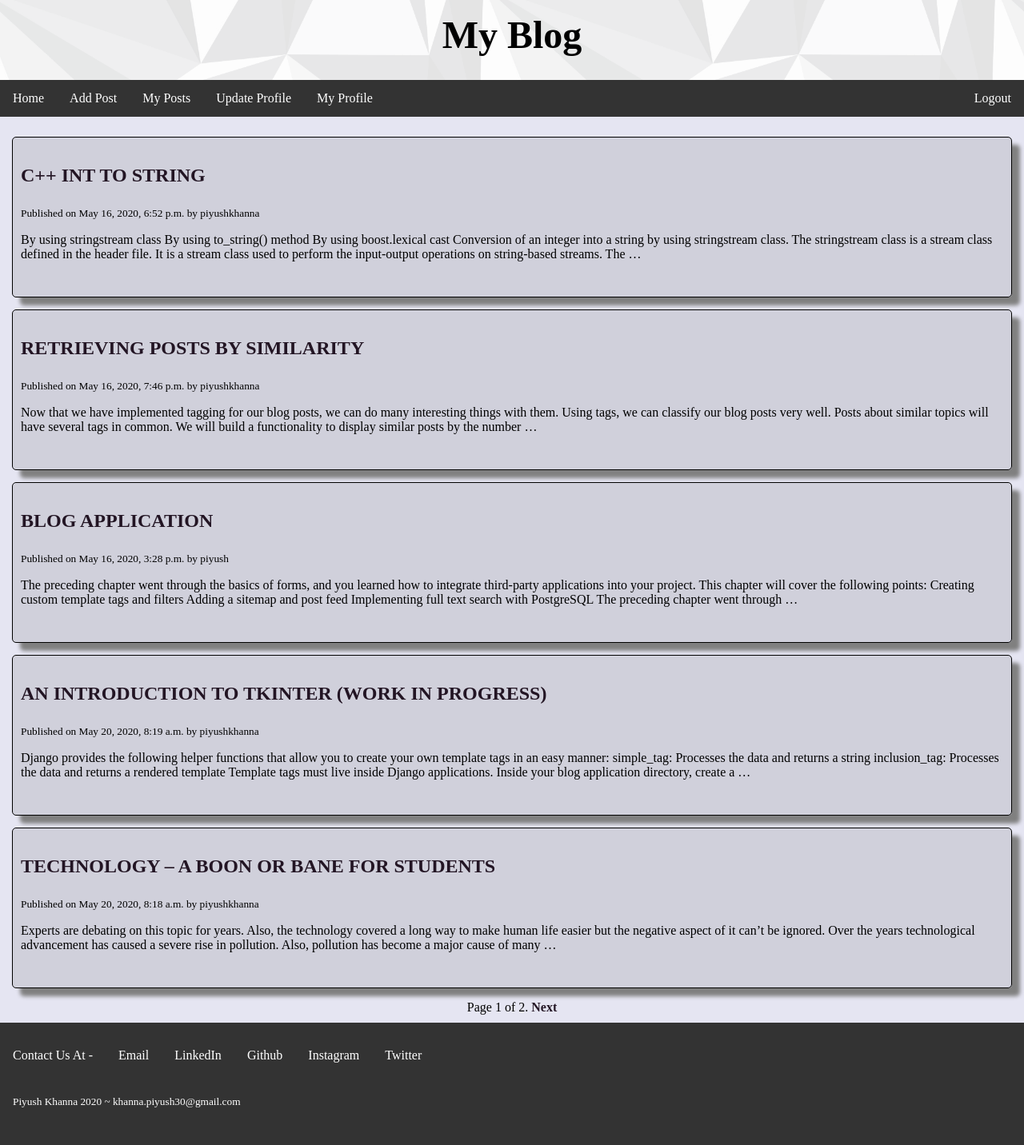
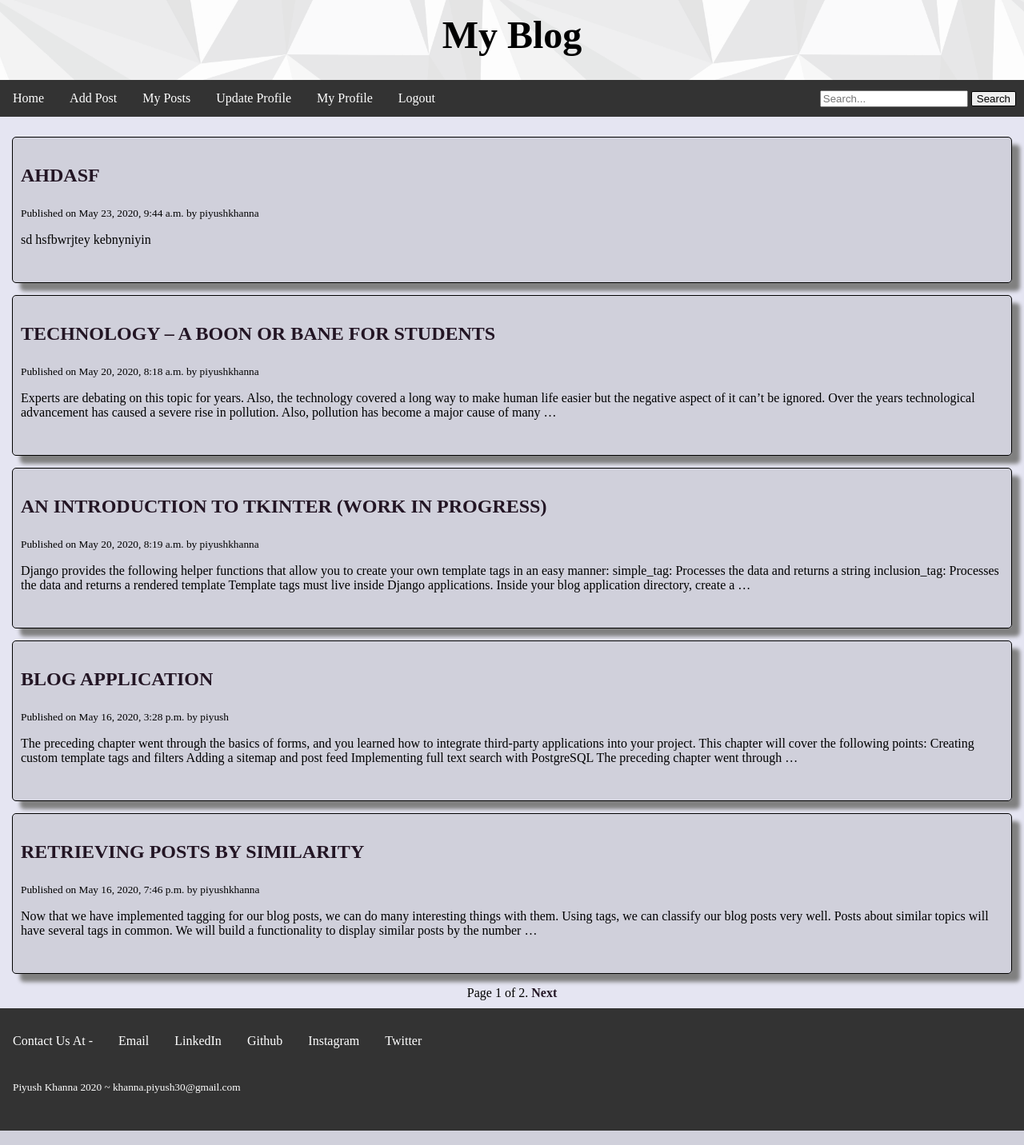
Before and after one commit to PiyushKhanna30/My-Blog-Website, a Django app: page / in a window 1280 px wide. Shown: the whole page at 80% size. Run offline with Django 3.2, Linux system fonts and the light colour scheme; a user stored in the database is signed in; data comes from the database, SQL or seed files in the repository; both versions use the stored data as it was after the commit.

Commit message:
added search functionality

```diff
--- a/mysite/blog/templates/add_post.html
+++ b/mysite/blog/templates/add_post.html
@@ -2,6 +2,7 @@
 {%block title%}My Blog{%endblock%}
 
 {%block content%}
+<br>
 <div style="justify-content: left;">
 <form  method="post" class="form" >
 			{% for field in form %}
--- a/mysite/blog/templates/base.html
+++ b/mysite/blog/templates/base.html
@@ -15,7 +15,14 @@
 		<li class="nav-bar-item"><a class="nav-bar-item-link" href="{% url 'blog:my_post' %}">My Posts</a></li>
 		<li class="nav-bar-item"><a class="nav-bar-item-link" href="{% url 'blog:update_profile' %}">Update Profile</a></li>
 		<li class="nav-bar-item"><a class="nav-bar-item-link" href="{% url 'blog:my_profile' %}">My Profile</a></li>
-		<li class="nav-bar-item" style="float:right"><a class="nav-bar-item-link"  href="{% url 'logout' %}">Logout</a></li>
+
+		<li class="nav-bar-item" ><a class="nav-bar-item-link"  href="{% url 'logout' %}">Logout</a></li>
+		<li class="nav-bar-item" style="float:right; padding-top: 13px; margin-right: 10px">
+			<form method="get" action="{% url 'blog:search'  %}">
+				<input type="text" name="q" placeholder="Search..." required  />
+				<button style=" border: solid 1px black ;border-radius: 2px;" type="submit" >Search</button>
+			</form>
+		</li>
 	{% else %}
 		<li class="nav-bar-item" style="float:right"><a class="nav-bar-item-link" href="{% url 'login' %}">Login</a></li>
 	{% endif %}
--- a/mysite/blog/urls.py
+++ b/mysite/blog/urls.py
@@ -14,11 +14,13 @@ urlpatterns = [
 	path('edit-comment/<int:post_id>/<int:comment_id>/<username>',views.delete_comment, name='delete_comment'),
 	path('view-my-post/<int:post_id>/',views.view_my_post, name='view_my_post'),
 	path('update-profile/',views.update_profile, name='update_profile'),
-	path('my_profile/',views.my_profile, name='my_profile'),
+	path('my-profile/',views.my_profile, name='my_profile'),
 
 
 	path('delete-comment/<int:post_id>/<int:comment_id>/',views.delete_comment_nonuser,name='delete_comment_nonuser'),
 
-	path('user_details/<username>/',views.user_details, name='user_details'),
+	path('user-details/<username>/',views.user_details, name='user_details'),
+
+	path('search-post/',views.search, name='search'),
 
 ]
--- a/mysite/blog/views.py
+++ b/mysite/blog/views.py
@@ -10,10 +10,11 @@ from .forms import EmailPostForm, CommentForm,PostForm,EditPostForm,UserForm
 from django.template.defaultfilters import slugify
 from django.urls import reverse
 
+from django.db.models import Q
 
 @login_required
 def post_list(request):
-	posts = Post.objects.filter(status='published')
+	posts = Post.objects.filter(status='published').order_by('-created')
 
 	paginator = Paginator(posts, 5)
 	#2 get page number
@@ -112,7 +113,7 @@ def add_post(request):
 @login_required
 def my_post(request):
 	loggedin_user = request.user
-	posts = Post.objects.filter(author=loggedin_user)
+	posts = Post.objects.filter(author=loggedin_user).order_by('-created')
 	paginator = Paginator(posts, 5)
 	page = request.GET.get('page')
 	try:
@@ -194,3 +195,8 @@ def user_details(request,username):
 	user=User.objects.get(username=username)
 	post=Post.objects.filter(author=user,status='published')
 	return render(request,'user_details.html',{'user':user,'posts':post})
+
+def search(request):
+	query=request.GET.get('q')
+	posts=Post.objects.filter(Q(title__icontains=query) | Q(body__icontains=query)).filter(status='published').order_by('-created')
+	return render(request,'slist.html',{'posts': posts})
```
Also changed, not shown: mysite/blog/templates/mylist.html (+5 -3 lines), mysite/blog/templates/slist.html (added, +18 -0 lines), mysite/db.sqlite3.
